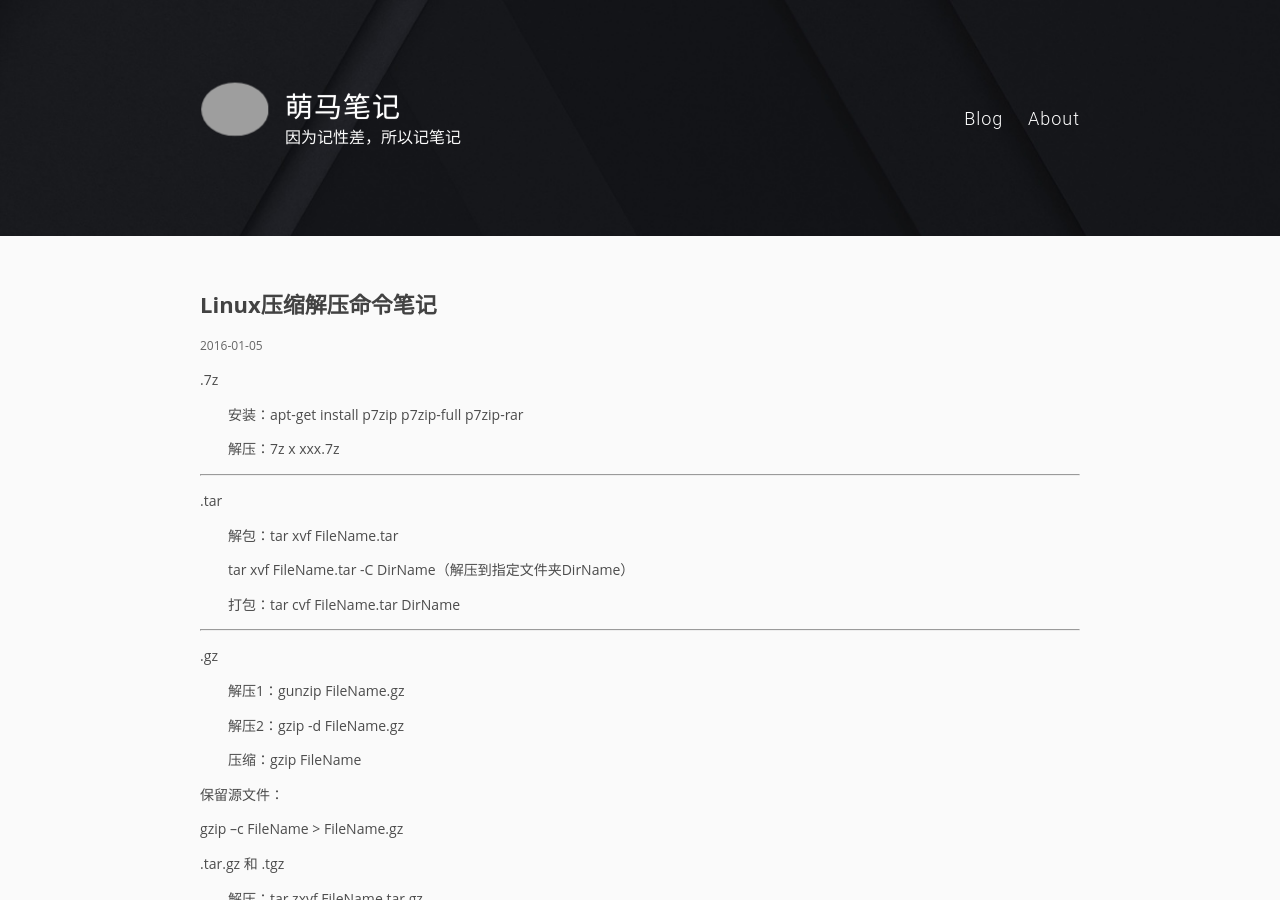
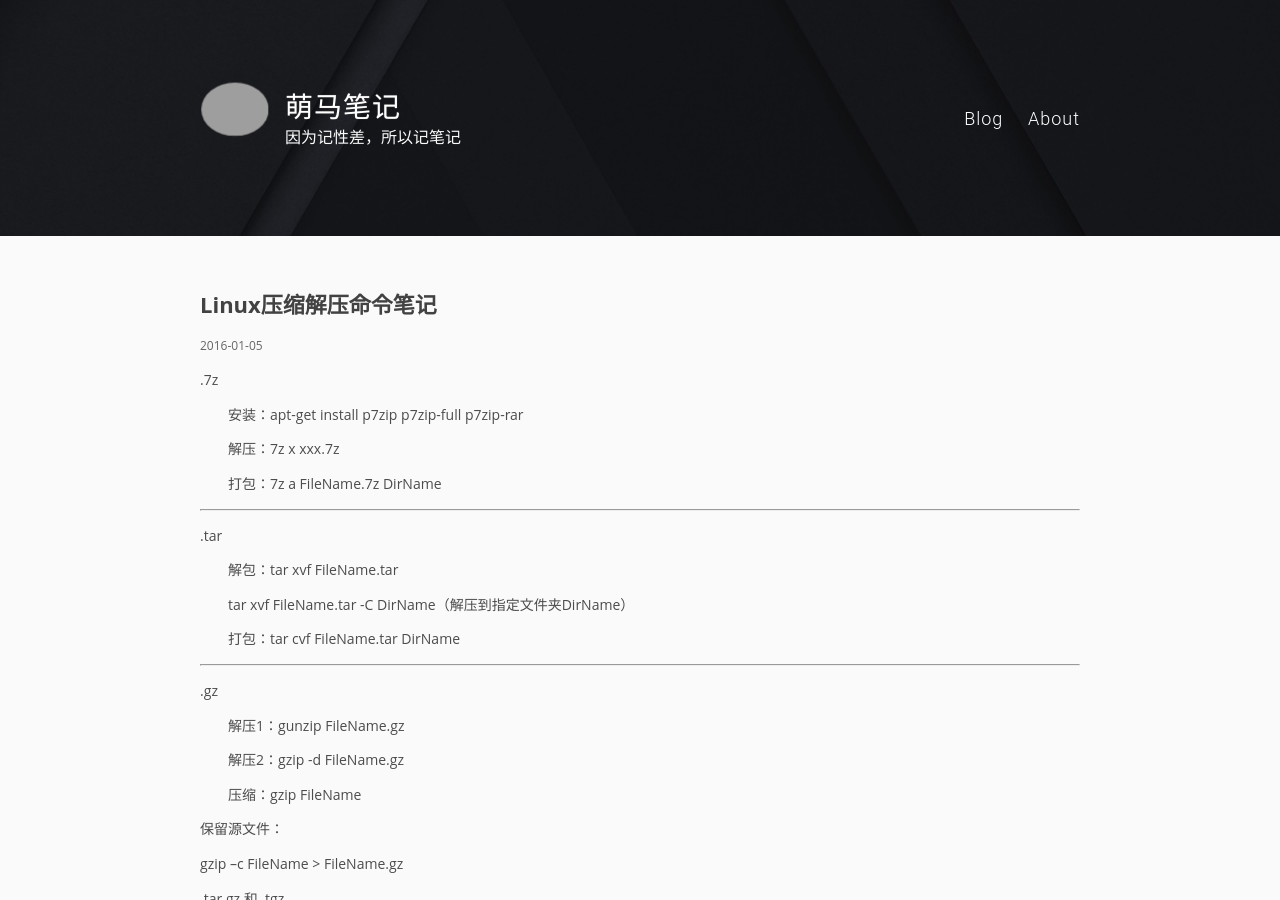
Before and after one commit to pingmalu/pingmalu.github.io, a Jekyll site: the page built from _posts/2016-01-05-Linux压缩解压命令笔记.md, in a window 1280 px wide and 900 px high. Built offline with Jekyll 4.4.1, drawn with Linux system fonts in a browser that asks for light colours; nearby versions of some CDN libraries; grey boxes are pictures that could not be loaded.

Commit message:
'update'

```diff
--- a/_posts/2016-01-05-Linux压缩解压命令笔记.md
+++ b/_posts/2016-01-05-Linux压缩解压命令笔记.md
@@ -8,6 +8,8 @@ title: Linux压缩解压命令笔记
 　　安装：apt-get install p7zip p7zip-full p7zip-rar
 
 　　解压：7z x xxx.7z
+
+　　打包：7z a FileName.7z DirName
 
 ---------------------------------------------
 
```
